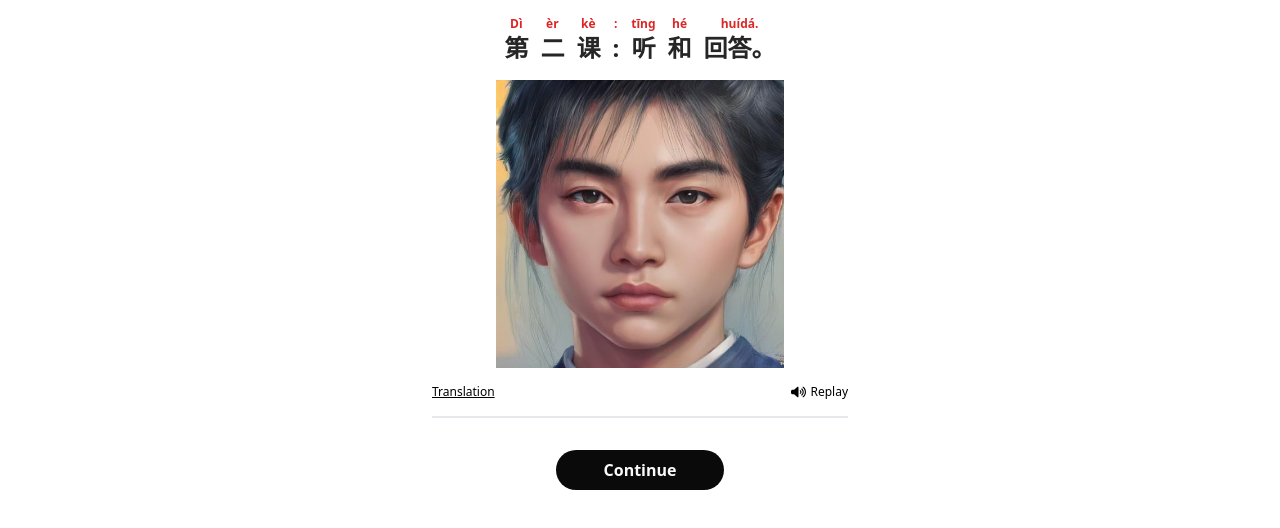
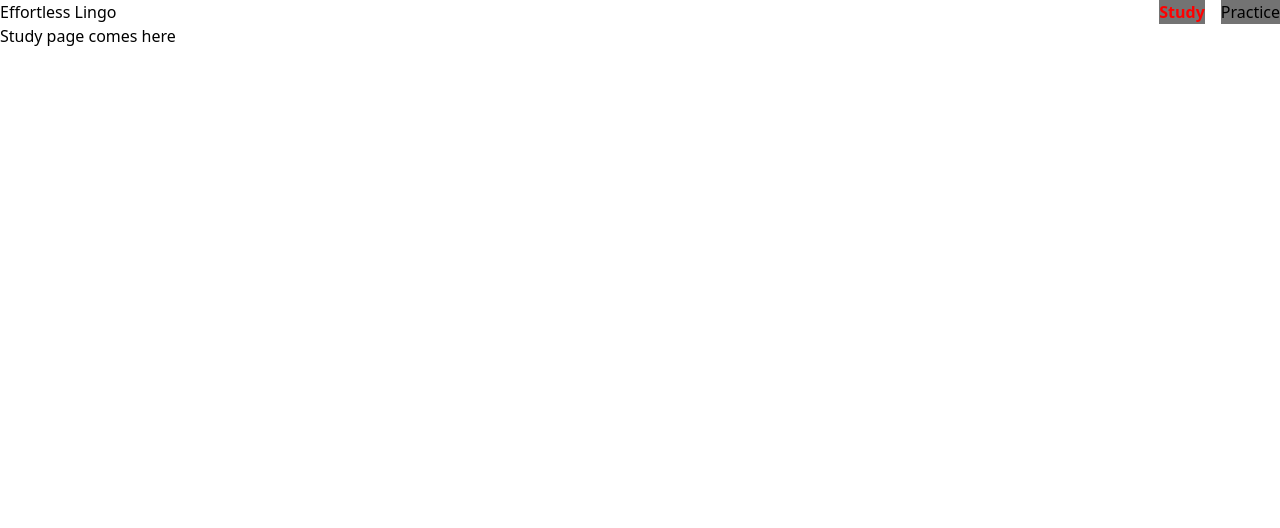
Before and after one commit to luanlabcom/eslingo, a React (Vite) app: page / in a window 1280 px wide. Shown: the top 528 px of the page. Built offline with nearby package versions, Linux system fonts and the light colour scheme.

Commit message:
Setup Routes for pages: Study, Practice

```diff
--- a/src/App.jsx
+++ b/src/App.jsx
@@ -6,6 +6,11 @@ import Question from "./components/Question"
 import Answer from "./components/Answer"
 import AudioPlayer from "./components/AuidoPlayer"
 import chapter2Data from "./data/data-chapter-2-qa"
+
+import {BrowserRouter, Routes, Route, Link} from "react-router-dom"
+import Dashboard from "./components/Dashboard"
+import Study from "./pages/Study"
+import Practice from "./pages/Practice"
 
 export const PlayAudioInRangeContext = React.createContext()
 
@@ -85,7 +90,7 @@ export default function App() {
         audioRef.current.play()
     }
 
-    return(
+    {/*
     <div className="flex flex-col gap-4 max-w-md mx-auto min-h-screen p-4">
         <AudioPlayer ref={audioRef} handlePausedTime={handlePausedTime} />
         <PlayAudioInRangeContext.Provider value={handleReplayAudioInRange}>{ elements }</PlayAudioInRangeContext.Provider>
@@ -99,5 +104,16 @@ export default function App() {
             }
         </div>
     </div>
+    */}
+
+    return(
+        <BrowserRouter>
+            <Routes>
+                <Route path="/" element={<Dashboard />}>
+                    <Route index element={<Study />} />
+                    <Route path="/practice" element={<Practice />} />
+                </Route>
+            </Routes>
+        </BrowserRouter>
     )
 }
```
Lines whose indentation alone changed are shown as unchanged.
